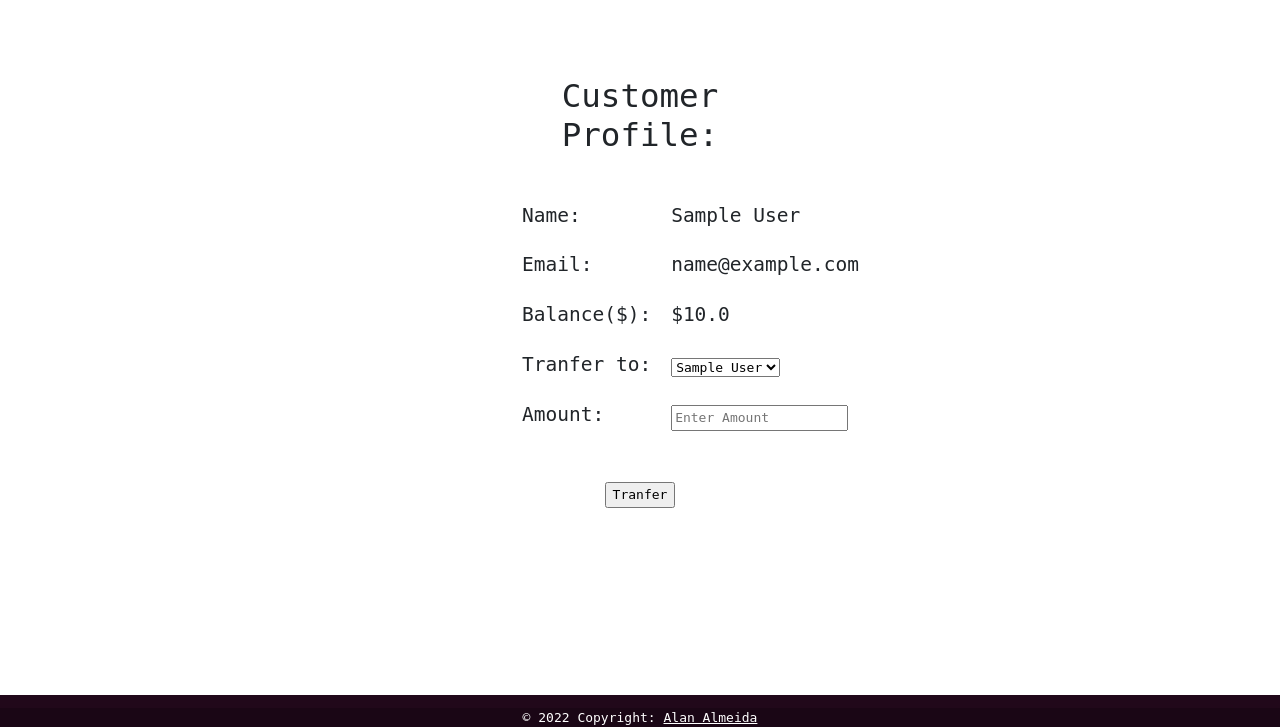
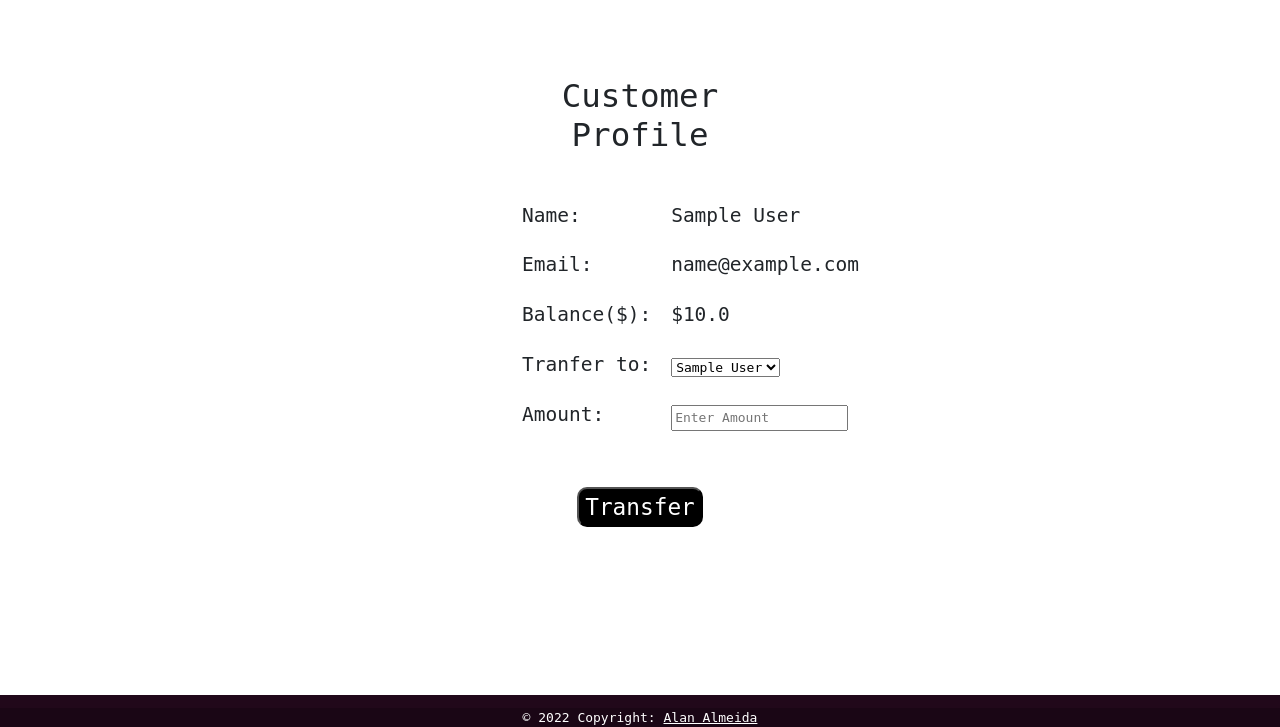
Before and after one commit to iwtga/basic-banking-system, a Flask app: page /users/1 in a window 1280 px wide. Shown: the part 73-800 px from the top of the page. Run offline with Flask 2, Linux system fonts and the light colour scheme; tables that the repository leaves empty hold one stand-in row (values such as "Sample post"); some libraries are stand-ins or nearby versions.

Commit message:
minor improvements

```diff
--- a/banksystem/static/css/style.css
+++ b/banksystem/static/css/style.css
@@ -67,6 +67,15 @@ table.user > tr,td {
     transition: transform .3s;
 }
 
-.home-btn:hover {
-    transform: scale(1.25);
+.home-btn:hover,.t-btn:hover {
+    transform: scale(1.15);
 }
+
+.t-btn {
+    margin-top: 5px;
+    font-size: 175%;
+    border-radius: 10px;
+    background-color: black;
+    color: white;
+    transition: transform .3s;
+}
--- a/banksystem/templates/user.html
+++ b/banksystem/templates/user.html
@@ -4,7 +4,7 @@
 
 {% block body %}
 <div class="user-content">
-    <h1>Customer Profile:</h1>
+    <h1>Customer Profile</h1>
     <br>
     <form method="POST" action="">
         {{ form.hidden_tag() }}
@@ -48,7 +48,7 @@
         </table>
         <br>
         <br>
-        <input type="submit" value="Tranfer">
+        <button type="submit" class="t-btn">Transfer</button>
     </form>
 </div>
 {% endblock %}
```
